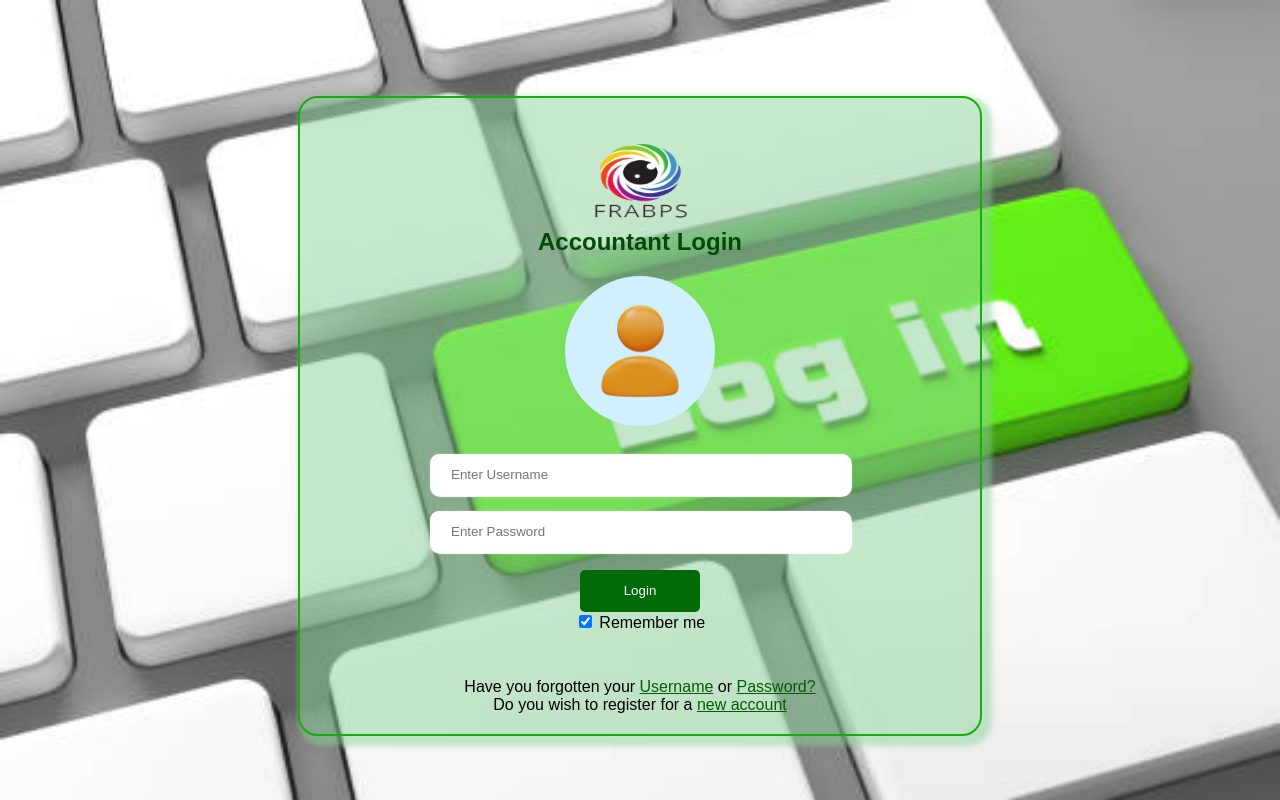
After one commit to PoojaP-atil/Attendance---Payroll-Management-System, a Django app: page /acc-login/ in a window 1280 px wide. The commit adds this page. Run offline with Django 4.2, Linux system fonts and the light colour scheme.

Commit message:
02-02-2024

```diff
--- a/project/urls.py
+++ b/project/urls.py
@@ -27,6 +27,7 @@ urlpatterns = [
     path('index/',views.home,name='indexpage'),
     path('hrindex/',views.hrhome,name='hrindex'),
     path('hr-login/',views.hrlogin,name='hrlogin'),
+    path('acc-login/',views.acclogin,name='acclogin'),
     path('user-login/', views.userlogin, name="userlogin"),
     path('hr-logout/',views.hrlogout,name="hrlogout"),
     path('user-logout/',views.userlogout,name="userlogout"),
@@ -34,7 +35,9 @@ urlpatterns = [
     path('user-register/',views.userregister,name='userregister'),
     path('search/',views.searchbox, name='search'),
     path('hrhome/',views.EmpListView, name='hrhome'),
+    path('acchome/',views.accempview, name='acchome'),
     path('empdetail/<slug:slug>/',views.EmpDetailView, name='empdetail'),
+    path('accempdetail/<slug:slug>/',views.accempview, name='accempdetail'),
     path('editemp/<slug:slug>/',views.editemp,name='editemp'),
     path('editemphr/<slug:slug>/',views.editemphr,name='editemphr'),
     path('profile/', views.userprofile, name="profile"),
@@ -45,6 +48,7 @@ urlpatterns = [
     path('deletepofile/<slug:slug>/',views.deleteprofile,name='deleteprofile'),
     path('update/<int:id>',views.update,name='update'),
     path('show/<slug:slug>/', views.hrshow, name="showattendance1"),
+    path('accshow/<slug:slug>/', views.accshow, name="accshowattendance1"),
     #path('hrattendancelist/',views.hrattendancelist,name='hrattendancelist'),
     path('updt/',views.updt, name="updt"),
     path('hrheadhome/',views.hrheadhome,name='hrheadhome'),
--- /dev/null
+++ b/projectapp/templates/acclogin.html
@@ -0,0 +1,131 @@
+{% load static %}
+<html>
+<head>
+    <style>
+        body {
+            font-family: sans-serif;
+            background-image: url('/static/images/login.jpg');
+            margin: 0;
+            width: 100%;
+            background-size: cover;
+            display: flex;
+            justify-content: center;
+            align-items: center;
+            height: 100vh;
+        }
+
+        .form {
+            border: 2px solid rgb(25, 172, 12);
+            width: 50%;
+            height: auto;
+            border-radius: 20px;
+            background-color: rgba(141, 209, 156, 0.5);
+            margin-top: 2rem; /* Adjusted margin-top for better positioning */
+            box-shadow: 5px 5px 5px 5px rgba(141, 209, 156, 0.5);
+            text-align: center; /* Center align the content */
+            padding: 20px; /* Added padding for better spacing */
+        }
+
+        input[type=text], input[type=password] {
+            width: 70%; /* Adjusted input width for better visibility */
+            padding: 12px 20px;
+            margin: 8px 0;
+            border: 1px solid #ffffff;
+            box-sizing: border-box;
+            border-radius: 0.56rem;
+            box-shadow: 1px 1px 1px 1px #ffffff;
+        }
+
+        button {
+            background-color: rgb(3, 106, 9);
+            color: white;
+            padding: 0.87rem 20px;
+            border: none;
+            cursor: pointer;
+            width: 20%; /* Adjusted button width for better visibility */
+            border-radius: 5px;
+            transition: transform 0.3s ease;
+            margin-top: 10px; /* Added margin-top for better spacing */
+        }
+
+        button:hover {
+            transform: scale(1.07);
+        }
+
+        .imgcontainer {
+            text-align: center;
+            margin-top: 20px; /* Added margin-top for better spacing */
+        }
+
+        img.avatar {
+            width: 150px; /* Adjusted image width for better visibility */
+            border-radius: 50%;
+            height: auto; /* Made the height auto to maintain aspect ratio */
+        }
+
+        .container {
+            padding: 20px; /* Added padding for better spacing */
+        }
+
+        span.pass {
+            display: block;
+            padding-top: 10px; /* Adjusted padding-top for better spacing */
+        }
+
+        a {
+            color: #035f05; /* Changed link color to a subtle green */
+
+        }
+
+        .alertmsg{
+            background-color: rgb(215, 185, 185);
+            color: red;
+            width: fit-content;
+            padding: 5px;
+            text-align: left;
+            margin-left: 120px;
+            margin-top: 5px;
+        }
+    </style>
+</head>
+<body>
+    <div class="form">
+        <h2 style="color: rgb(2, 75, 5);">
+            <img src="{% static 'images/logo.png' %}" style="height: 90px; width: 9.37rem;"> </br> Accountant Login
+        </h2>
+        <div class="imgcontainer">
+            <!-- Profile pic -->
+            <img src="{% static 'images/profileavtar.jpg' %}" alt="Avatar" class="avatar">
+        </div>
+        <form method="POST" action="">
+            {% csrf_token %}
+
+        <div class="container">
+            <!-- Form -->
+            <input type="text" placeholder="Enter Username" id="uname" name="email" required></br>
+            <input type="password" placeholder="Enter Password" id="pass" name="password" required></br>
+            {% if msg %}
+            <div class="alertmsg">
+
+            {{msg}}
+
+            </div>
+            {% endif %}
+            <button type="submit">Login</button></br>
+            </form>
+
+            <label>
+                <input type="checkbox" checked="checked" name="remember"> Remember me
+            </label>
+        </div>
+
+        <label for="pass">
+            <span class="pass">Have you forgotten your <a href="#">Username</a> or <a href="#">Password?</a></span>
+        </label>
+
+        <label>
+            <span>Do you wish to register for a <a href="{% url 'hrregister' %}">new account</a></span>
+        </label>
+    </div>
+</body>
+</html>
--- a/projectapp/templates/hrmain.html
+++ b/projectapp/templates/hrmain.html
@@ -240,13 +240,15 @@ footer {
             {% if hr %}
             <li><a href="{% url 'userregister' %}">Add New Employee</a></li>
             <li><a href="{% url 'hrhome' %}">Employee List</a></li>
-            <li><a href="#payment">Payment</a></li>
             <li><a href="#settings">Settings</a></li>
             <li><a href="{% url 'hrlogin' %}">Logout</a></li>
             {% elif head %}
             <li><a href="{% url 'hrhome' %}">Employee List</a></li>
+            <li><a href="#settings">Settings</a></li>
+            <li><a href="{% url 'hrlogin' %}">Logout</a></li>
+            {% elif acc %}
+            <li><a href="{% url 'hrhome' %}">Employee List</a></li>
             <li><a href="#payment">Payment</a></li>
-            <li><a href="#settings">Settings</a></li>
             <li><a href="{% url 'hrlogin' %}">Logout</a></li>
             {% endif %}
         </ul>
--- a/projectapp/views.py
+++ b/projectapp/views.py
@@ -25,6 +25,13 @@ def EmpListView(request):
         print(head1)
         return render(request,'home.html',{'head':empobj,'employ':employ})
 
+    elif 'acc' in request.session:
+        acc = request.session['acc']
+        empobj = accountant.objects.get(Email = acc)
+        employ = employee.objects.all()
+        print(acc)
+        return render(request,'acchome.html',{'head':empobj,'employ':employ})
+
 def EmpDetailView(request,slug):
     if 'hr' in request.session:
         hrs = request.session['hr']
@@ -37,6 +44,14 @@ def EmpDetailView(request,slug):
         empobj = head.objects.get(Email = head1)
         employ = employee.objects.get(slug = slug)
         return render(request,'empdetail.html',{'head':empobj,'empdetail':employ})
+
+def accempview(request,slug):
+    if 'acc' in request.session:
+        acc = request.session['acc']
+        empobj = accountant.objects.get(Email = acc)
+        employ = employee.objects.get(slug = slug)
+        attobj = attendance.objects.filter(employee=empobj.id)
+        return render(request,'accempdetail.html',{'head':empobj,'empdetail':employ,'attobj':attobj})
 
 def Editemp(request,slug):
     if request.method =='GET':
@@ -189,8 +204,18 @@ def hrlogin(request):
             else:
                 error_message = "Wrong credentials !! Oops try again :("
                 return render(request,'hrlogin.html',{'msg':error_message})
+        else:
+            error_message = "No User found"
+            return render(request,'hrlogin.html',{'msg':error_message})
 
-        elif accountant.objects.get(Email = hrs):
+#accountant login
+def acclogin(request):
+    if request.method=="GET":
+        return render(request,"acclogin.html")
+    elif request.method=="POST":
+        acc = request.POST['email']
+        accobj = accountant.objects.filter(Email = acc)
+        if accobj:
             accobj = accountant.objects.get(Email=request.POST.get("email"))
             passfe = request.POST.get("password")
             flag = check_password(passfe,accobj.Password)
@@ -200,14 +225,11 @@ def hrlogin(request):
                 return redirect("../hrheadhome/")
             else:
                 error_message = "Wrong credentials !! Oops try again :("
-                return render(request,'hrlogin.html',{'msg':error_message})
-
+                return render(request,'acclogin.html',{'msg':error_message})
 
         else:
             error_message = "No User found"
-            return render(request,'hrlogin.html',{'msg':error_message})
-
-
+            return render(request,'acclogin.html',{'msg':error_message})
 
 #hr logout
 def hrlogout(request):
@@ -294,7 +316,8 @@ def userregister(request):
             department = request.POST.get("department")
             email =request.POST.get("email")
             password= request.POST.get("password")
-            accobj = accountant(Name=name,Designation=designation,Department=department,Email = email,Password=password)
+            passw = make_password(password)
+            accobj = accountant(Name=name,Designation=designation,Department=department,Email = email,Password=passw)
             accobj.save()
 
         else:
@@ -596,30 +619,32 @@ def hrshow(request, slug):
 
             return render(request,'showattendancehr.html',{'head':empobj,'attobj':attobj})
 
-    elif 'acc' in request.session:
+#accountant show
+def accshow(request,slug):
+    if 'acc' in request.session:
         if request.method == 'GET':
-            acc1= request.session.get('acc')
-            accobj= accountant.objects.get(Email= acc1)
+            acc= request.session.get('acc')
+            accobj= accountant.objects.get(Email= acc)
             emp= employee.objects.get(slug= slug)
-            atobj= attendance.objects.filter(employee_id=emp.id)
-            emp, atobj, countobj = calculation1(request,emp,atobj)
+            attobj= attendance.objects.filter(employee_id=emp.id)
+            emp, attobj, countobj = calculation1(request,emp,attobj)
 
-            return render(request, 'showattendancehr.html', {'acc': accobj, 'attobj': atobj, 'salary': countobj,'empobj':emp})
+            return render(request, 'accempdetail.html', {'acc': accobj, 'attobj': attobj, 'salary': countobj,'empobj':emp})
         elif request.method== "POST":
-            acc1= request.session['acc']
-            empobj= accountant.objects.get(Email=acc1)
+            acc= request.session['acc']
+            empobj= accountant.objects.get(Email=acc)
             emp= employee.objects.get(slug= slug)
             obj = request.POST['eid']
             print(obj)
-            atobj = attendance.objects.filter(employee_id= obj)
+            attobj = attendance.objects.filter(employee_id= obj)
             selected_month = request.POST.get('monthFilter')
 
             if selected_month:
-                atobj = attendance.objects.filter(date__month=selected_month,employee_id=obj)
+                attobj = attendance.objects.filter(date__month=selected_month,employee_id=obj)
             else:
-                atobj = attendance.objects.filter(employee_id=obj)
-            emp, atobj, countobj = calculation1(request,emp,atobj)
-            return render(request,'showattendancehr.html',{'acc':empobj,'attobj':atobj,'empobj':emp,'salary':countobj})
+                attobj = attendance.objects.filter(employee_id=obj)
+            emp, attobj, countobj = calculation1(request,emp,attobj)
+            return render(request,'accempdetail.html',{'acc':empobj,'attobj':attobj,'empobj':emp,'salary':countobj})
 
 def update(request, id):
     if 'hr' in request.session:
@@ -690,6 +715,11 @@ def hrheadhome(request):
         headobj = head.objects.get(Email =head1)
         return render(request,'hrheadhome.html',{'head':headobj})
 
+    elif 'acc' in request.session:
+        acc = request.session['acc']
+        accobj = accountant.objects.get(Email =acc)
+        return render(request,'hrheadhome.html',{'head':accobj})
+
 def month_calendar(request, year, month):
     year = int(year)
     month = int(month)
```
Also changed, not shown: projectapp/templates/accempdetail.html (added, +201 -0 lines), projectapp/templates/acchome.html (added, +144 -0 lines).
